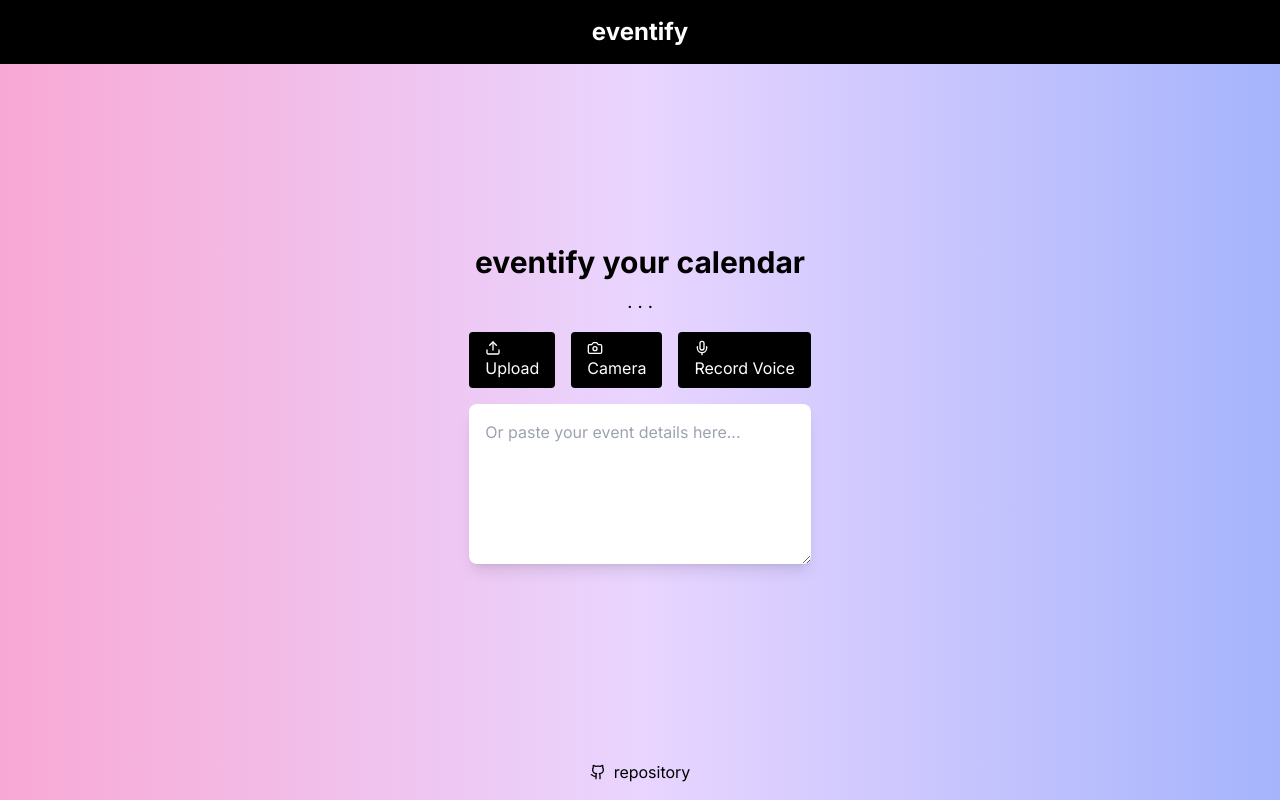
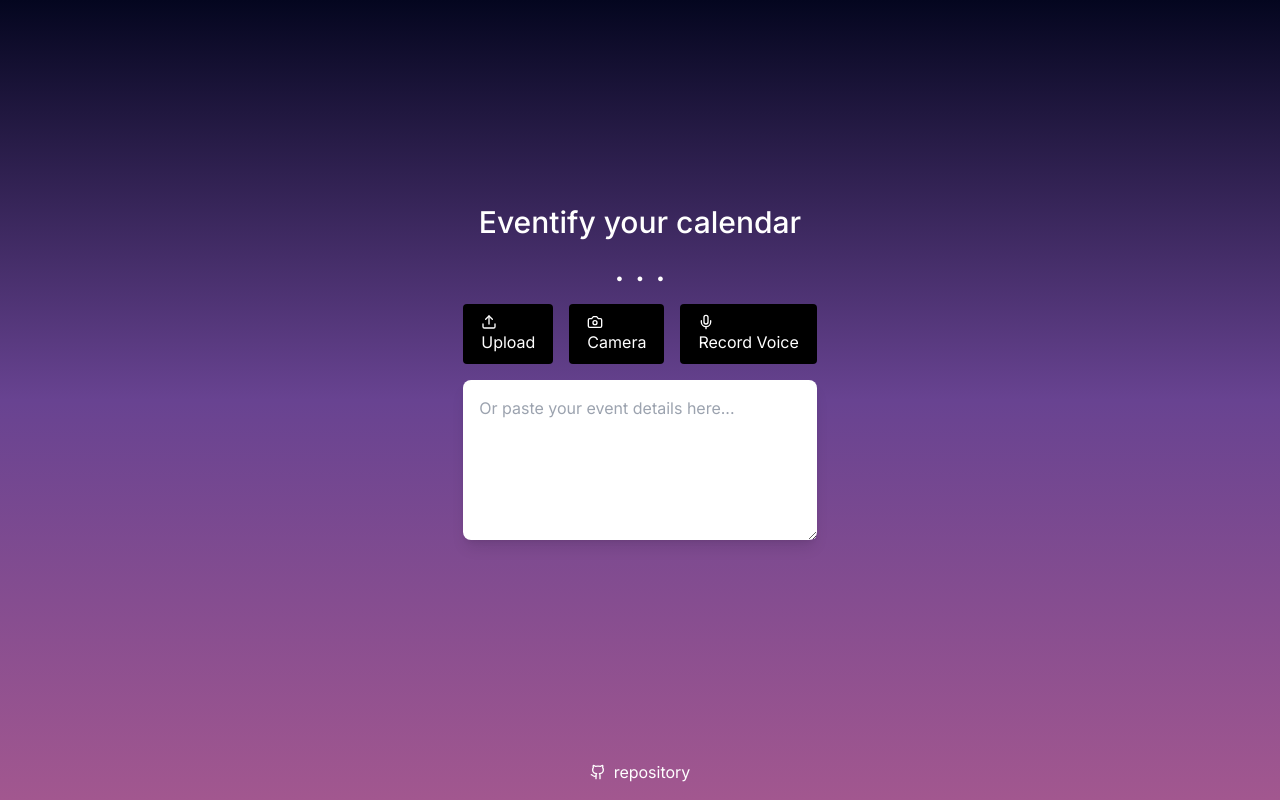
Before and after one commit to lucasloepke/eventify, a Next.js app: page / in a window 1280 px wide. Built offline with nearby package versions, Linux system fonts and the light colour scheme.

Commit message:
Changed Look

```diff
--- a/app/LandingPage.tsx
+++ b/app/LandingPage.tsx
@@ -65,22 +65,20 @@ export default function LandingPage() {
   }
 
   return (
-    <main className="flex min-h-screen flex-col items-center bg-gradient-to-r from-pink-300 via-purple-200 to-indigo-300">
-      <header className="bg-black text-white p-4 w-full text-center">
-        <h1 className="text-2xl font-bold">eventify</h1>
-      </header>
+<main className="flex min-h-screen flex-col items-center bg-gradient-to-b from-[#04061f] via-[#132780] via-[#413c90] via-[#684391] to-[#a2578f]">
+
 
       <div className="flex-grow flex flex-col items-center justify-center p-4">
-        <div className="max-w-2xl text-center mb-4">
-          <h2 className="text-3xl font-bold mb-2">eventify your calendar</h2>
+        <div className="max-w-2xl text-white text-center mb-4">
+          <h2 className="text-3xl font-medium mb-2">Eventify your calendar</h2>
           {isLoading ? (
-            <p className="text-lg">
+            <p className="text-4xl">
               <span className="loading-dot">.</span>
               <span className="loading-dot">.</span>
               <span className="loading-dot">.</span>
             </p>
           ) : (
-            <p className="text-lg">
+            <p className="text-4xl">
               . . .
             </p>
           )}
@@ -100,9 +98,19 @@ export default function LandingPage() {
               </label>
             </Button>
           </div>
-          <Button onClick={handleCameraAccess}>
-            <Camera className="mr-2 h-4 w-4" /> Camera
-          </Button>
+          <div>
+            <Input
+              type="file"
+              onChange={handleFileUpload}
+              className="hidden"
+              id="file-upload"
+            />
+            <Button>
+              <label htmlFor="file-upload" className="cursor-pointer">
+                <Camera className="mr-2 h-4 w-4" /> Camera
+              </label>
+            </Button>
+          </div>
           <Button onClick={handleVoiceRecording}>
             <Mic className="mr-2 h-4 w-4" /> {isRecording ? 'Stop' : 'Record'} Voice
           </Button>
@@ -127,9 +135,9 @@ export default function LandingPage() {
           href="https://github.com/lucasloepke/eventify"
           target="_blank"
           rel="noopener noreferrer"
-          className="flex items-center"
+          className="flex items-center text-white hover:text-[#eed532] transition-all duration-300 ease-in-out transform hover:scale-110 hover:-translate-y-1"
         >
-          <Github className="mr-2 h-4 w-4" />
+          <Github className="mr-2 h-4 w-4 text-white hover:text-[#eed532]" />
           <span>repository</span>
         </a>
       </footer>
--- a/app/button.tsx
+++ b/app/button.tsx
@@ -1,4 +1,3 @@
-// components/ui/button.tsx
 import React from 'react'
 
 interface ButtonProps extends React.ButtonHTMLAttributes<HTMLButtonElement> {
@@ -8,7 +7,10 @@ interface ButtonProps extends React.ButtonHTMLAttributes<HTMLButtonElement> {
 export const Button: React.FC<ButtonProps> = ({ children, ...props }) => {
   return (
     <button
-      className="px-4 py-2 bg-black text-white rounded hover:bg-blue-800 transition-colors"
+      className="px-4 py-2 bg-black text-white rounded
+                 border-2 border-transparent
+                 hover:bg-black hover:text-white hover:border-[#eed532]
+                 transition-all duration-300"
       {...props}
     >
       {children}
```
